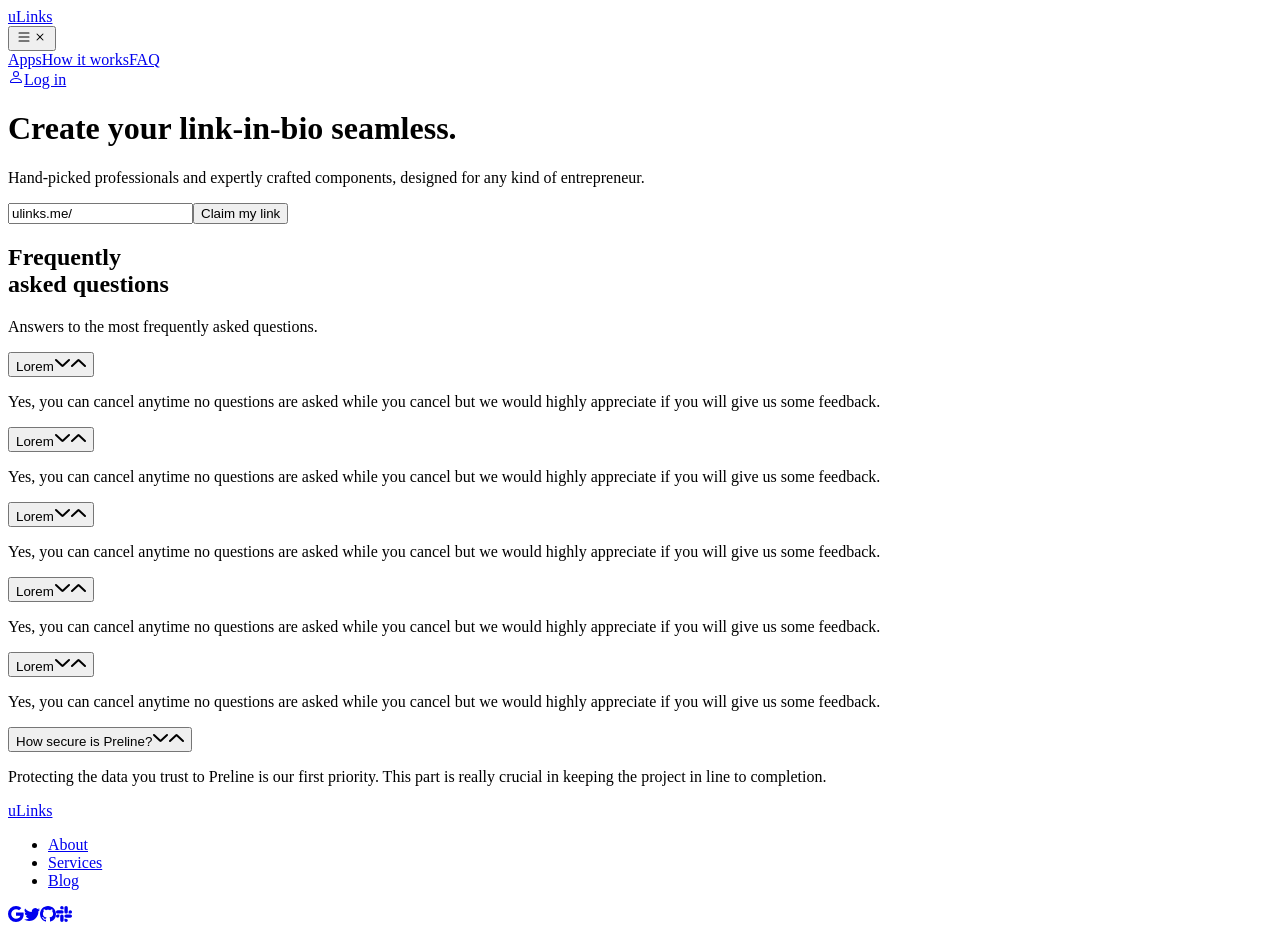
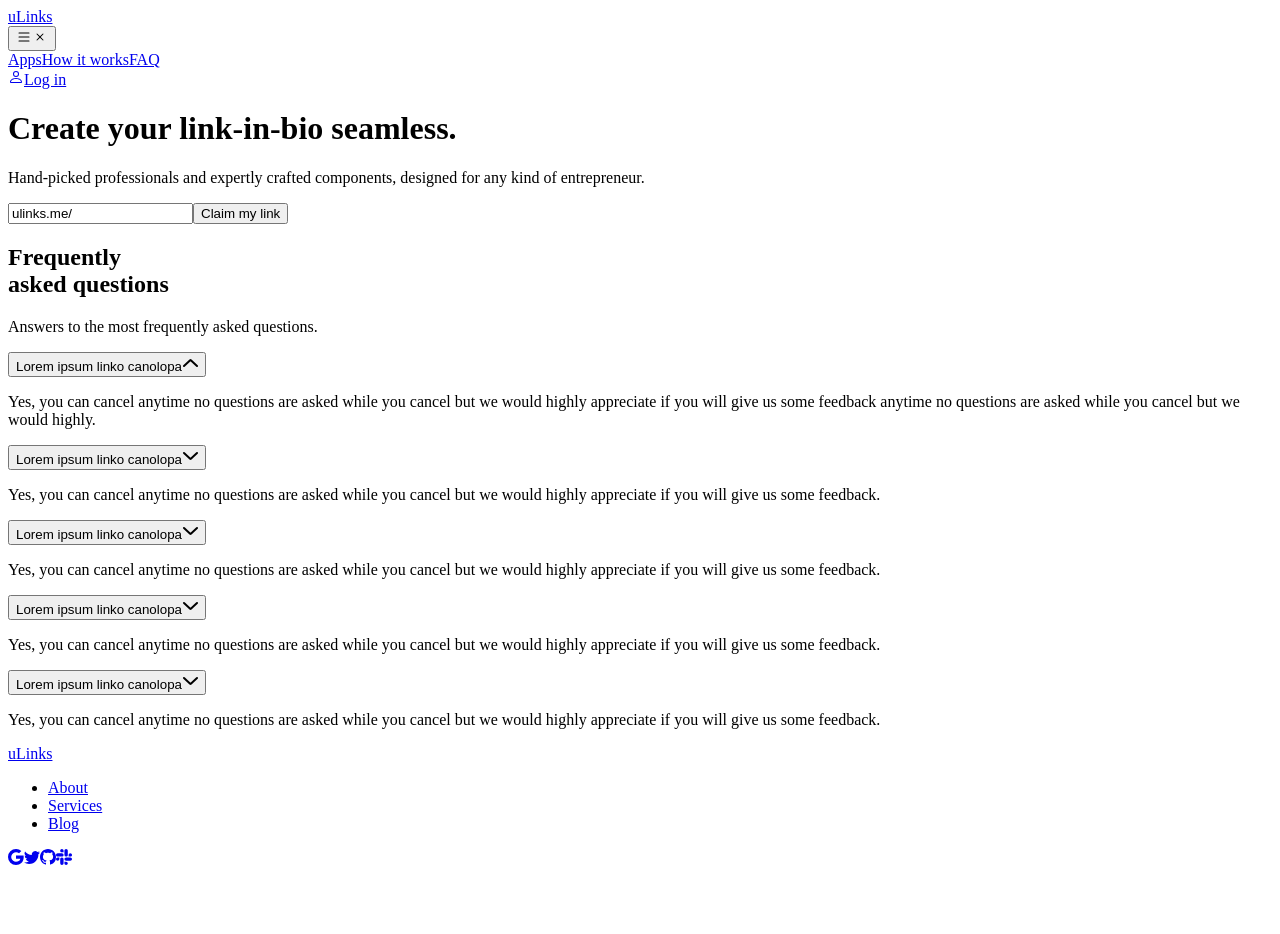
Before and after one commit to williambaele/ulinks, a React (Create React App) app: page / in a window 1280 px wide. After the commit the page ends 877 px from the top, so only its background shows below. Built offline with nearby package versions, Linux system fonts and the light colour scheme; the HTML template or start-up script is replaced by a standard one.

Commit message:
UI improvements

```diff
--- a/src/components/Faq.js
+++ b/src/components/Faq.js
@@ -3,36 +3,37 @@ import React, { useState } from "react";
 const Faq = () => {
   const questions = [
     {
-      title: "Lorem",
+      title: "Lorem ipsum linko canolopa",
+      content:
+        "Yes, you can cancel anytime no questions are asked while you cancel but we would highly appreciate if you will give us some feedback anytime no questions are asked while you cancel but we would highly.",
+    },
+    {
+      title: "Lorem ipsum linko canolopa",
       content:
         "Yes, you can cancel anytime no questions are asked while you cancel but we would highly appreciate if you will give us some feedback.",
     },
     {
-      title: "Lorem",
+      title: "Lorem ipsum linko canolopa",
       content:
         "Yes, you can cancel anytime no questions are asked while you cancel but we would highly appreciate if you will give us some feedback.",
     },
     {
-      title: "Lorem",
+      title: "Lorem ipsum linko canolopa",
       content:
         "Yes, you can cancel anytime no questions are asked while you cancel but we would highly appreciate if you will give us some feedback.",
     },
     {
-      title: "Lorem",
-      content:
-        "Yes, you can cancel anytime no questions are asked while you cancel but we would highly appreciate if you will give us some feedback.",
-    },
-    {
-      title: "Lorem",
+      title: "Lorem ipsum linko canolopa",
       content:
         "Yes, you can cancel anytime no questions are asked while you cancel but we would highly appreciate if you will give us some feedback.",
     },
   ];
 
-  const [activeQuestion, setActiveQuestion] = useState("");
+  const [activeQuestion, setActiveQuestion] = useState(0);
+
   return (
-    <div class="w-full px-4 mx-auto h-screen bg-purple-200 flex items-center">
-      <div class="grid md:grid-cols-5 gap-10 bg-green-200">
+    <div class="w-full px-4 mx-auto h-screen flex items-center">
+      <div class="grid md:grid-cols-5 gap-10">
         <div class="md:col-span-2">
           <div class="max-w-xs">
             <h2 class="text-2xl font-bold md:text-4xl md:leading-tight dark:text-white">
@@ -47,18 +48,35 @@ const Faq = () => {
         </div>
 
         <div class="md:col-span-3">
-          <div class="hs-accordion-group divide-y divide-gray-200 dark:divide-gray-700">
+          <div class="divide-y divide-gray-200">
             {questions.map((question, index) => (
               <div
+                onClick={() => setActiveQuestion(index)}
                 key={index}
-                class="hs-accordion pb-3 active"
-                id="hs-basic-with-title-and-arrow-stretched-heading-one"
+                className={`"hs-accordion pb-3 active p-2 rounded-xl ${activeQuestion === index ? "bg-white" : ""}`}
               >
                 <button
                   class="hs-accordion-toggle group pb-3 inline-flex items-center justify-between gap-x-3 w-full md:text-lg font-semibold text-left text-gray-800 transition hover:text-gray-500"
                   aria-controls="hs-basic-with-title-and-arrow-stretched-collapse-one"
                 >
                   {question.title}
+                  {activeQuestion === index ? (
+                    <svg
+                      class="hs-accordion-active:block  w-3 h-3 text-gray-600 group-hover:text-gray-500"
+                      width="16"
+                      height="16"
+                      viewBox="0 0 16 16"
+                      fill="none"
+                      xmlns="http://www.w3.org/2000/svg"
+                    >
+                      <path
+                        d="M2 11L8.16086 5.31305C8.35239 5.13625 8.64761 5.13625 8.83914 5.31305L15 11"
+                        stroke="currentColor"
+                        stroke-width="2"
+                        stroke-linecap="round"
+                      />
+                    </svg>
+                  ) : (
                     <svg
                       class="hs-accordion-active:hidden block w-3 h-3 text-gray-600 group-hover:text-gray-500"
                       width="16"
@@ -74,26 +92,12 @@ const Faq = () => {
                         stroke-linecap="round"
                       />
                     </svg>
-                  <svg
-                    class="hs-accordion-active:block hidden w-3 h-3 text-gray-600 group-hover:text-gray-500"
-                    width="16"
-                    height="16"
-                    viewBox="0 0 16 16"
-                    fill="none"
-                    xmlns="http://www.w3.org/2000/svg"
-                  >
-                    <path
-                      d="M2 11L8.16086 5.31305C8.35239 5.13625 8.64761 5.13625 8.83914 5.31305L15 11"
-                      stroke="currentColor"
-                      stroke-width="2"
-                      stroke-linecap="round"
-                    />
-                  </svg>
+                  )}
                 </button>
                 <div
-                  id="hs-basic-with-title-and-arrow-stretched-collapse-one"
-                  class="hs-accordion-content w-full overflow-hidden transition-[height] duration-300"
-                  aria-labelledby="hs-basic-with-title-and-arrow-stretched-heading-one"
+                  className={`hs-accordion-content w-full  overflow-hidden transition-[height] duration-300 ${
+                    activeQuestion === index ? "" : "hidden"
+                  }`}
                 >
                   <p class="text-gray-600 dark:text-gray-400">
                     {question.content}
@@ -102,58 +106,6 @@ const Faq = () => {
               </div>
             ))}
           </div>
-          <div
-            class="hs-accordion pt-6 pb-3"
-            id="hs-basic-with-title-and-arrow-stretched-heading-four"
-          >
-            <button
-              class="hs-accordion-toggle group pb-3 inline-flex items-center justify-between gap-x-3 w-full md:text-lg font-semibold text-left text-gray-800 transition hover:text-gray-500 dark:text-gray-200 dark:hover:text-gray-400"
-              aria-controls="hs-basic-with-title-and-arrow-stretched-collapse-four"
-            >
-              How secure is Preline?
-              <svg
-                class="hs-accordion-active:hidden block w-3 h-3 text-gray-600 group-hover:text-gray-500 dark:text-gray-400"
-                width="16"
-                height="16"
-                viewBox="0 0 16 16"
-                fill="none"
-                xmlns="http://www.w3.org/2000/svg"
-              >
-                <path
-                  d="M2 5L8.16086 10.6869C8.35239 10.8637 8.64761 10.8637 8.83914 10.6869L15 5"
-                  stroke="currentColor"
-                  stroke-width="2"
-                  stroke-linecap="round"
-                />
-              </svg>
-              <svg
-                class="hs-accordion-active:block hidden w-3 h-3 text-gray-600 group-hover:text-gray-500 dark:text-gray-400"
-                width="16"
-                height="16"
-                viewBox="0 0 16 16"
-                fill="none"
-                xmlns="http://www.w3.org/2000/svg"
-              >
-                <path
-                  d="M2 11L8.16086 5.31305C8.35239 5.13625 8.64761 5.13625 8.83914 5.31305L15 11"
-                  stroke="currentColor"
-                  stroke-width="2"
-                  stroke-linecap="round"
-                />
-              </svg>
-            </button>
-            <div
-              id="hs-basic-with-title-and-arrow-stretched-collapse-four"
-              class="hs-accordion-content hidden w-full overflow-hidden transition-[height] duration-300"
-              aria-labelledby="hs-basic-with-title-and-arrow-stretched-heading-four"
-            >
-              <p class="text-gray-600 dark:text-gray-400">
-                Protecting the data you trust to Preline is our first priority.
-                This part is really crucial in keeping the project in line to
-                completion.
-              </p>
-            </div>
-          </div>
         </div>
       </div>
     </div>
```
Lines whose indentation alone changed are shown as unchanged.
